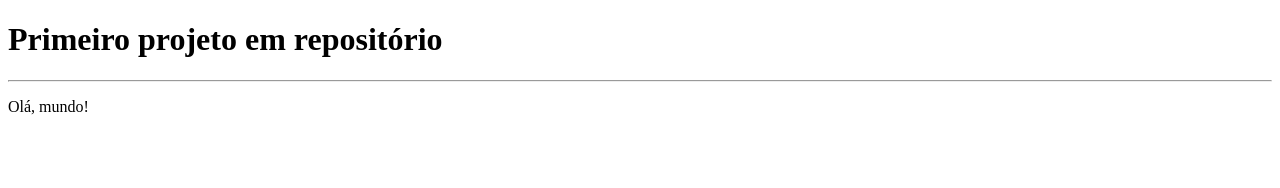
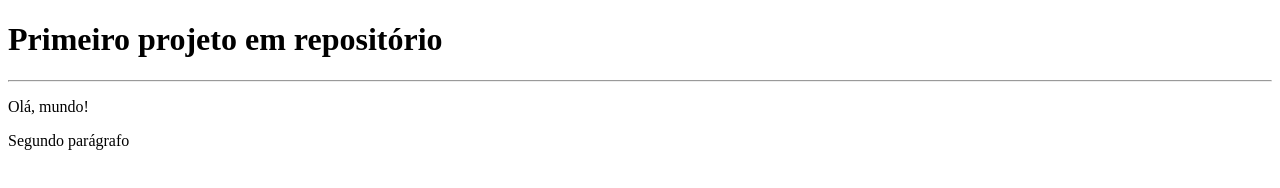
Before and after one commit to mpflo/Ola-Mundo, a plain HTML site: page site-exemplo/index.html in a window 1280 px wide. Drawn offline with Linux system fonts and the light colour scheme.

Commit message:
Adicionei um parágrafo

```diff
--- a/site-exemplo/index.html
+++ b/site-exemplo/index.html
@@ -10,5 +10,6 @@
     <h1>Primeiro projeto em repositório</h1>
     <hr>
     <p>Olá, mundo!</p>
+    <p>Segundo parágrafo</p>
 </body>
 </html>
```
